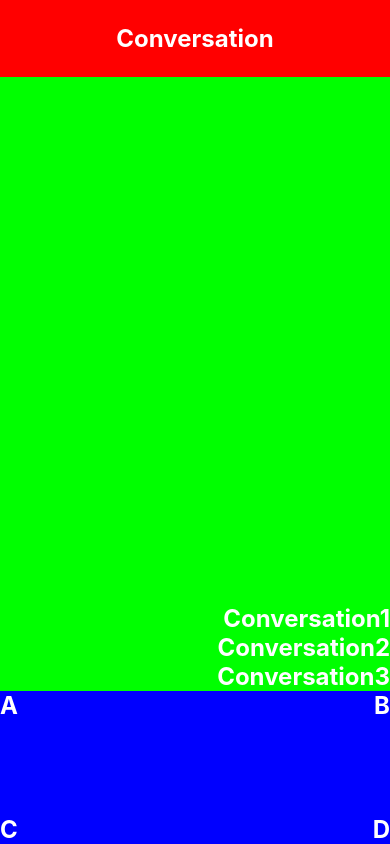
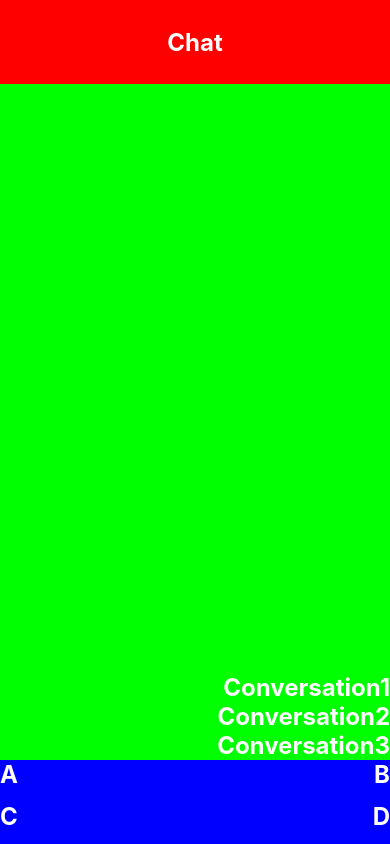
Before and after one commit to Umesh-spkt/React-Native, a React Native app: screen / in a window 390 px wide. Built offline with nearby package versions, Linux system fonts and the light colour scheme.

Commit message:
nothing new

```diff
--- a/App.js
+++ b/App.js
@@ -6,7 +6,7 @@ export default function App() {
   return (
     <View style={styles.container}>
       <View style ={styles.view1}>
-        <Text style={styles.text}>Conversation</Text>
+        <Text style={styles.text}>Chat</Text>
       </View>
       <View style ={styles.view2}>
       <Text style={styles.text}>Conversation1</Text>
@@ -14,14 +14,16 @@ export default function App() {
       <Text style={styles.text}>Conversation3</Text>
       </View>
       <View style ={styles.view3}>
+        <View style={styles.view0}>
         <Text style={styles.text}>A</Text>
         <Text style={styles.text}>B</Text>
-      </View>
-      <View style={styles.view4}>
+        </View>
+      <View style={styles.view0}>
         <Text style={styles.text}>C</Text>
         <Text style={styles.text}>D</Text>
         </View>
     </View>
+  </View>
   );
 }
 
@@ -46,7 +48,6 @@ const styles = StyleSheet.create({
   },
   view3:{
     flex:1,
-    flexDirection:'row',
     justifyContent:'space-between',
     backgroundColor:'#00f'
   },
@@ -56,12 +57,10 @@ const styles = StyleSheet.create({
     color:'#fff'
 
   },
-  view4:{
+  view0:{
     flex:1,
     flexDirection:'row',
-    justifyContent:'space-between',
-    alignItems:'flex-end',
-    backgroundColor:'#00f'
+    justifyContent:'space-between'
   }
 
 })
```
